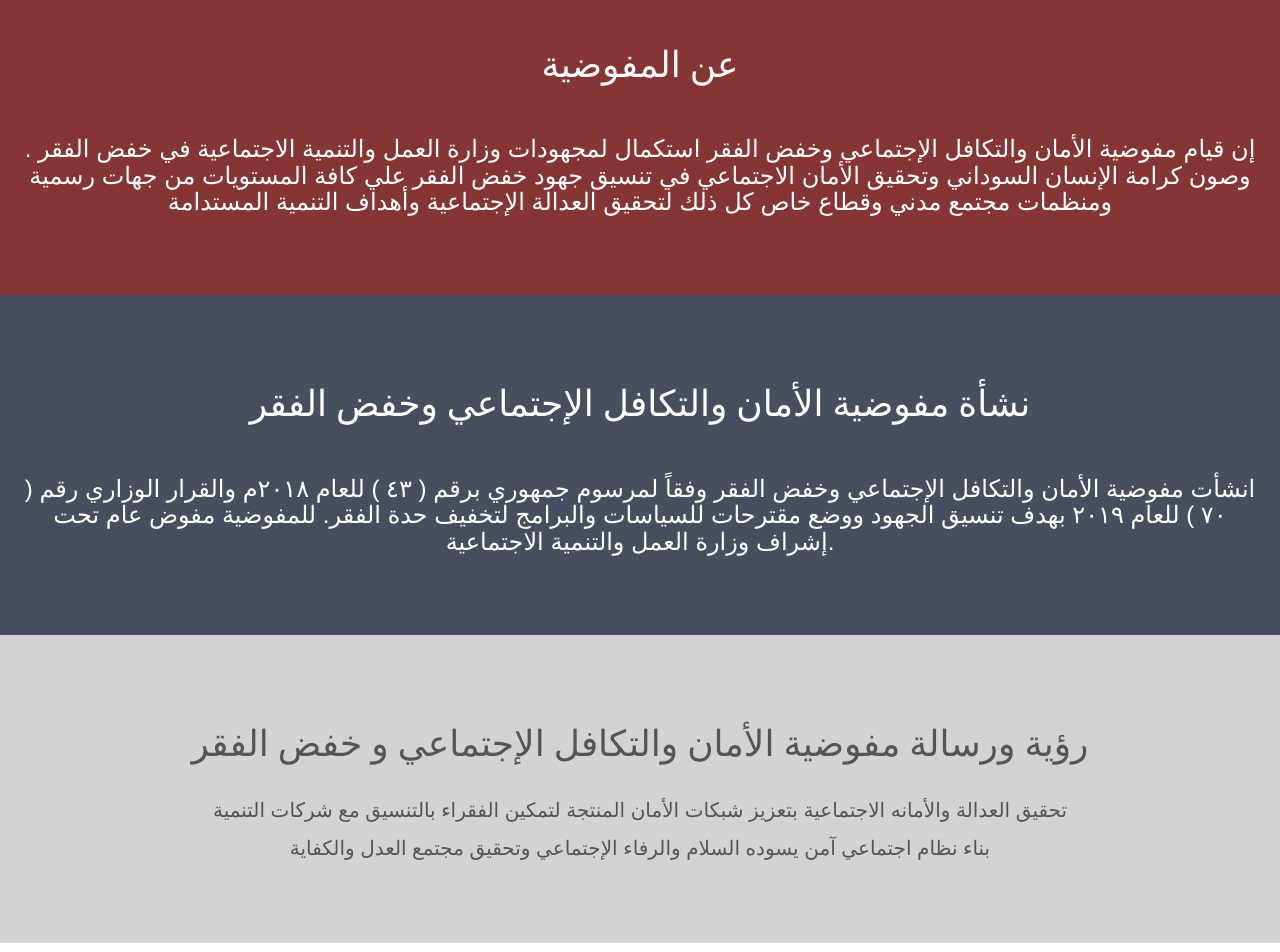
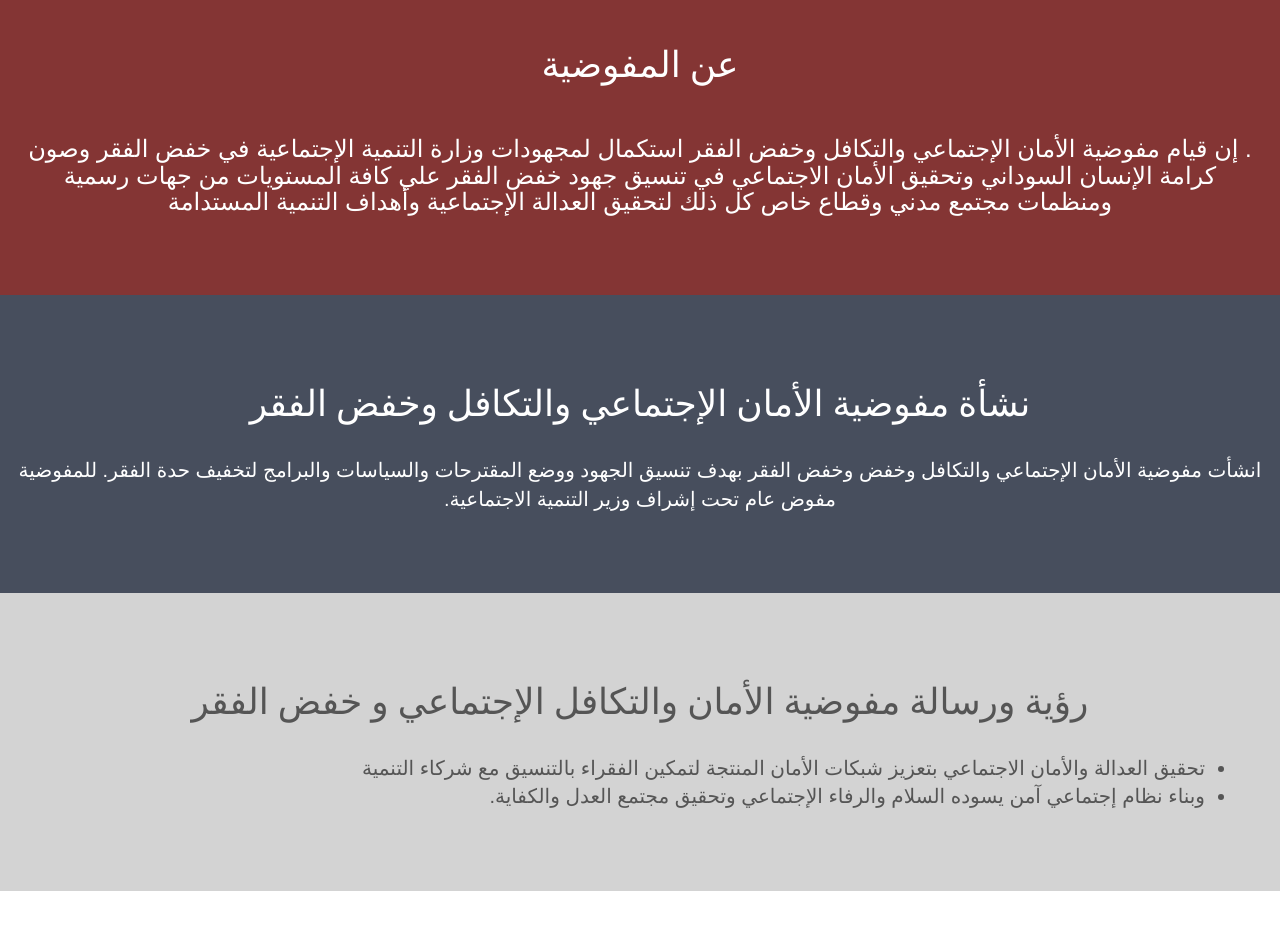
Before and after one commit to eebax/csspr, a plain HTML site: page index.html in a window 1280 px wide. Shown: the part 1280-2232 px from the top of the page. Drawn offline with nearby package versions, Linux system fonts and the light colour scheme.

Commit message:
adding csspr changes

```diff
--- a/index.html
+++ b/index.html
@@ -1,5 +1,5 @@
 <!DOCTYPE html>
-<html lang="En" xmlns="http://www.w3.org/1999/html" xmlns="http://www.w3.org/1999/html"
+<html lang="ar" dir="rtl" xmlns="http://www.w3.org/1999/html" xmlns="http://www.w3.org/1999/html"
       xmlns="http://www.w3.org/1999/html">
 
 <head>
@@ -120,20 +120,24 @@
 
 <div class="container-fluid bg-1 text-center">
   <span style="font-family: Britannic Bold"><h1>عن المفوضية</h1></span><br>
-  <h3>. إن قيام مفوضية الأمان والتكافل الإجتماعي وخفض الفقر استكمال لمجهودات وزارة العمل والتنمية الاجتماعية في خفض الفقر وصون كرامة الإنسان السوداني وتحقيق الأمان الاجتماعي في تنسيق جهود خفض الفقر علي كافة المستويات من جهات رسمية ومنظمات مجتمع مدني وقطاع خاص كل ذلك لتحقيق العدالة الإجتماعية وأهداف التنمية المستدامة</h3>
+  <h3>. إن قيام مفوضية الأمان الإجتماعي والتكافل وخفض الفقر استكمال لمجهودات وزارة التنمية الإجتماعية في خفض الفقر وصون كرامة الإنسان السوداني وتحقيق الأمان الاجتماعي في تنسيق جهود خفض الفقر علي كافة المستويات من جهات رسمية ومنظمات مجتمع مدني وقطاع خاص كل ذلك لتحقيق العدالة الإجتماعية وأهداف التنمية المستدامة</h3>
 </div>
 
 <div class="container-fluid bg-2 text-center">
-  <span style="font-family: Britannic Bold"><h1>نشأة مفوضية الأمان والتكافل الإجتماعي وخفض الفقر</h1></span><br>
-  <h3>    انشأت مفوضية الأمان والتكافل الإجتماعي وخفض الفقر وفقاً لمرسوم جمهوري برقم ( ٤٣ ) للعام ٢٠١٨م والقرار الوزاري رقم ( ٧٠ ) للعام ٢٠١٩ بهدف تنسيق الجهود ووضع مقترحات للسياسات والبرامج لتخفيف حدة الفقر. للمفوضية مفوض عام تحت إشراف وزارة العمل والتنمية الاجتماعية.</h3>
+  <span style="font-family: Britannic Bold"><h1>نشأة مفوضية الأمان الإجتماعي والتكافل وخفض الفقر</h1></span><br>
+  <!-- <h3>    انشأت مفوضية الأمان الإجتماعي والتكافل وخفض الفقر مفوضية الأمان الإجتماعي والتكافل وخفض الفقر ( ٧٠ ) للعام ٢٠١٩ بهدف تنسيق الجهود ووضع مقترحات للسياسات والبرامج لتخفيف حدة الفقر. للمفوضية مفوض عام تحت إشراف وزارة التنمية الإجتماعية.</h3> -->
+<p>
+  انشأت مفوضية الأمان الإجتماعي والتكافل وخفض وخفض الفقر  بهدف تنسيق الجهود ووضع المقترحات والسياسات والبرامج لتخفيف حدة الفقر. للمفوضية مفوض عام تحت إشراف وزير التنمية الاجتماعية.
+</p>
+
 </div>
 
 <div class="container-fluid bg-3 text-center">
   <span style="font-family: Britannic Bold"><h1>رؤية ورسالة مفوضية الأمان والتكافل الإجتماعي و خفض الفقر </h1></span><br>
-    <p>
-       تحقيق العدالة والأمانه الاجتماعية بتعزيز شبكات الأمان المنتجة لتمكين الفقراء بالتنسيق مع شركات التنمية
-    </p>
-  <p> بناء نظام اجتماعي آمن يسوده السلام والرفاء الإجتماعي وتحقيق مجتمع العدل والكفاية</p>
+   <ul>
+    <li class="bullets-left">تحقيق العدالة والأمان الاجتماعي بتعزيز شبكات الأمان المنتجة لتمكين الفقراء بالتنسيق مع شركاء التنمية </li>
+     <li class="bullets-left"> وبناء نظام إجتماعي آمن يسوده السلام والرفاء الإجتماعي وتحقيق مجتمع العدل والكفاية. </li>
+  </ul>
 </div>
 
 <div class="container-fluid text-right" id="اهداف">
```
Also changed, not shown: اخبارنا.html (+8 -8 lines).
